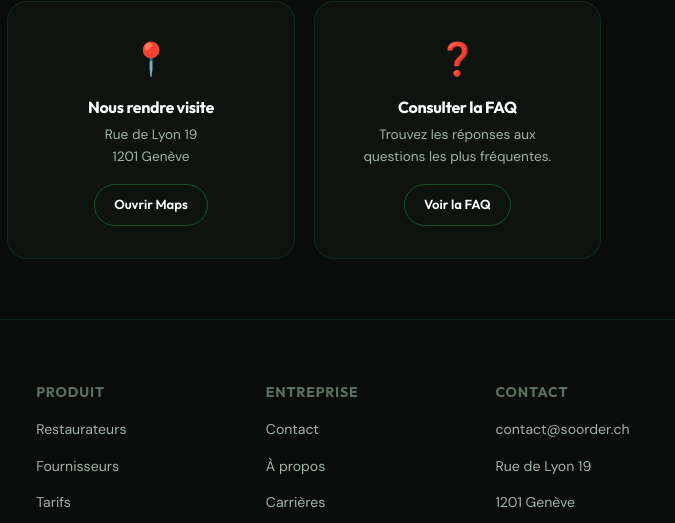
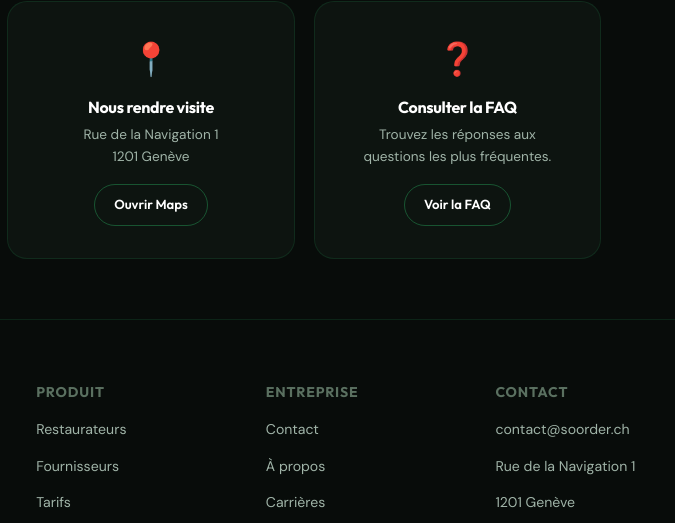
Before and after one commit to SoclicGroup/soorder-site, a plain HTML site: page contact.html in a window 1280 px wide. Shown: the part 1701-2224 px from the top of the page, 489-1164 px from the left. Drawn offline with Linux system fonts and the light colour scheme.

Commit message:
fix: update address to Rue de la Navigation 1

```diff
--- a/contact.html
+++ b/contact.html
@@ -4,7 +4,7 @@
   <meta charset="UTF-8" />
   <meta name="viewport" content="width=device-width, initial-scale=1.0" />
   <title>Contact — Soorder</title>
-  <meta name="description" content="Contactez l'équipe Soorder. Rue de Lyon 19, 1201 Genève. contact@soorder.ch" />
+  <meta name="description" content="Contactez l'équipe Soorder. Rue de la Navigation 1, 1201 Genève. contact@soorder.ch" />
   <link rel="stylesheet" href="style.css" />
   <style>
     .success-msg {
@@ -74,7 +74,7 @@
             <div class="contact-icon">📍</div>
             <div class="contact-info-text">
               <strong>Adresse</strong>
-              <span>Rue de Lyon 19<br>1201 Genève, Suisse</span>
+              <span>Rue de la Navigation 1<br>1201 Genève, Suisse</span>
             </div>
           </div>
           <div class="contact-info-item">
@@ -190,7 +190,7 @@
       <div class="card animate delay-2" style="text-align: center;">
         <div style="font-size: 2rem; margin-bottom: 0.8rem;">📍</div>
         <h3 style="font-size: 1rem; margin-bottom: 0.5rem;">Nous rendre visite</h3>
-        <p style="font-size: 0.85rem; margin-bottom: 1rem;">Rue de Lyon 19<br>1201 Genève</p>
+        <p style="font-size: 0.85rem; margin-bottom: 1rem;">Rue de la Navigation 1<br>1201 Genève</p>
         <a href="https://maps.google.com/?q=Rue+de+Lyon+19+1201+Geneve" target="_blank" class="btn btn-outline" style="font-size: 0.82rem; padding: 0.6rem 1.2rem;">Ouvrir Maps</a>
       </div>
       <div class="card animate delay-3" style="text-align: center;">
@@ -238,7 +238,7 @@
         <h4>Contact</h4>
         <ul>
           <li><a href="mailto:contact@soorder.ch">contact@soorder.ch</a></li>
-          <li><a href="#">Rue de Lyon 19</a></li>
+          <li><a href="#">Rue de la Navigation 1</a></li>
           <li><a href="#">1201 Genève</a></li>
         </ul>
       </div>
```
